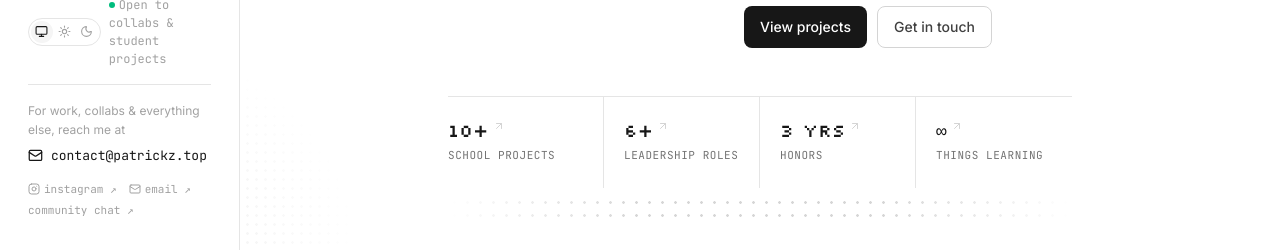
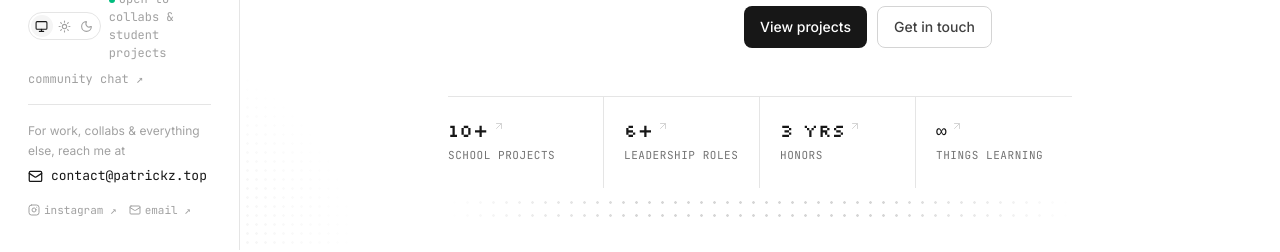
Before and after one commit to patdz2925/patdev, a React (Vite) app: page / in a window 1280 px wide. Shown: the part 550-802 px from the top of the page. Built offline with nearby package versions, Linux system fonts and the light colour scheme; no server answers.

Commit message:
Move community chat entry under the availability line
- Relocate the explicit community chat trigger from the socials row to the availability block so desktop matches where users look; same mono 12px styling, same onOpenChat trigger

```diff
--- a/src/components/layout/Sidebar.tsx
+++ b/src/components/layout/Sidebar.tsx
@@ -97,6 +97,14 @@ export function Sidebar({ active, onOpenChat }: { active: string; onOpenChat: ()
             {profile.availability.split(",")[0]}
           </button>
         </div>
+        <button
+          type="button"
+          onClick={onOpenChat}
+          aria-haspopup="dialog"
+          className="mt-2 w-fit cursor-pointer text-left font-mono text-[12px] text-neutral-400 transition-colors hover:text-neutral-900 dark:hover:text-neutral-100"
+        >
+          <span aria-hidden="true">community chat ↗</span>
+        </button>
 
         <div className="mt-4 border-t border-neutral-200 pt-4 dark:border-neutral-800">
           <p className="text-[12px] leading-relaxed text-neutral-400">
@@ -126,14 +134,6 @@ export function Sidebar({ active, onOpenChat }: { active: string; onOpenChat: ()
                 </a>
               );
             })}
-            <button
-              type="button"
-              onClick={onOpenChat}
-              aria-haspopup="dialog"
-              className="inline-flex cursor-pointer items-center gap-1 hover:text-neutral-900 dark:hover:text-neutral-100"
-            >
-              <span aria-hidden="true">community chat ↗</span>
-            </button>
           </div>
         </div>
       </div>
```
